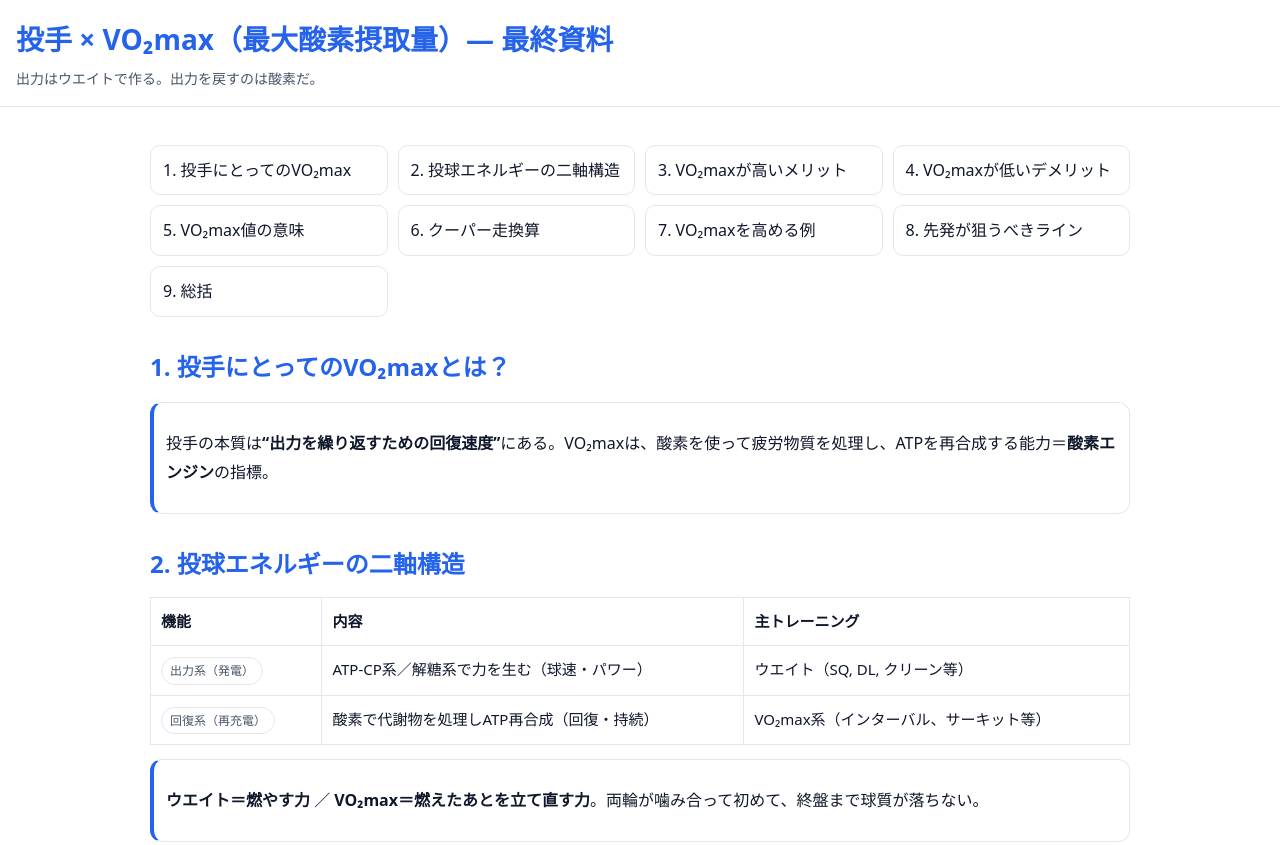
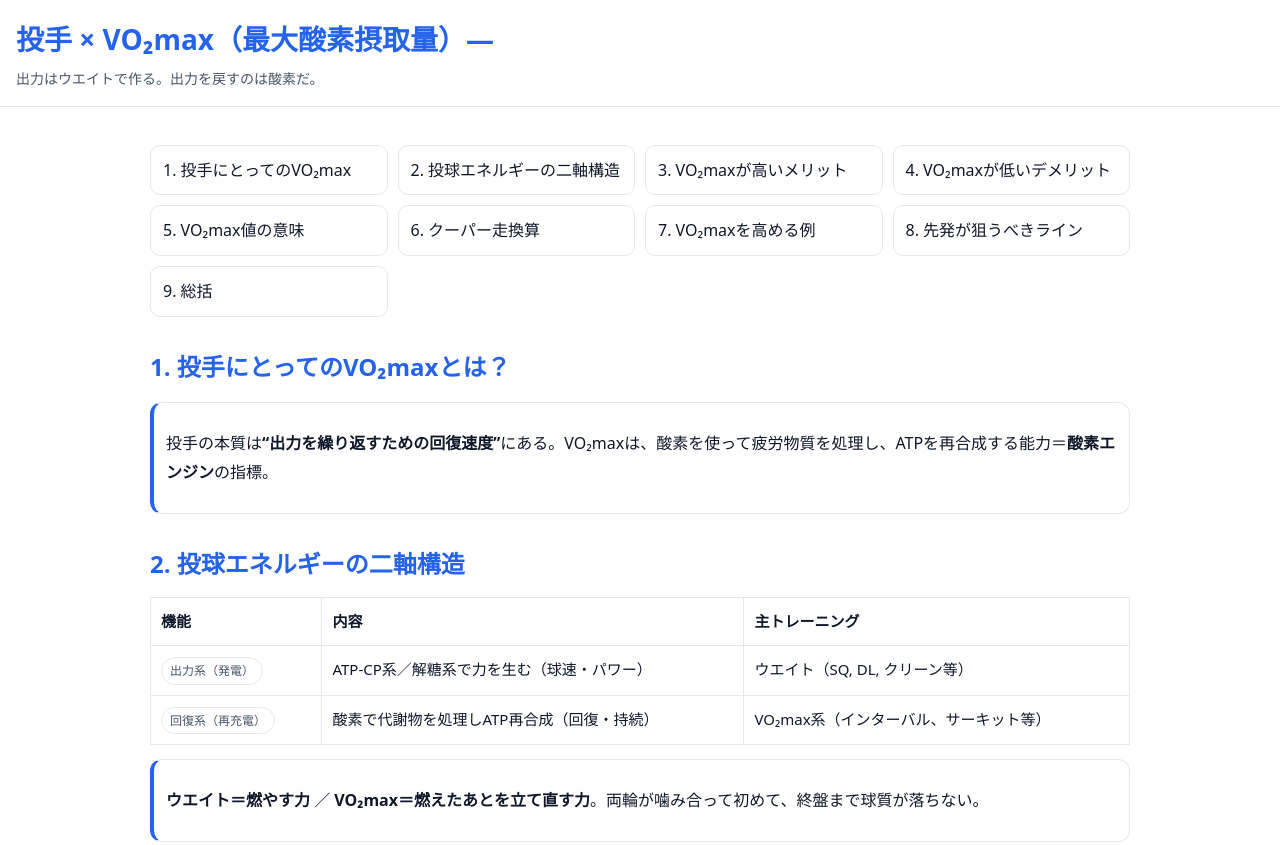
Before and after one commit to adjustment-commits/pitcher-running-fitness-2025-10, a plain HTML site: page index.html in a window 1280 px wide. Shown: the top 845 px of the page. Drawn offline with Linux system fonts and the light colour scheme.

Commit message:
Update index.html

```diff
--- a/index.html
+++ b/index.html
@@ -67,7 +67,7 @@
 <body>
 
 <header>
-  <h1>投手 × VO₂max（最大酸素摂取量）— 最終資料</h1>
+  <h1>投手 × VO₂max（最大酸素摂取量）—</h1>
   <p class="sub">出力はウエイトで作る。出力を戻すのは酸素だ。</p>
 </header>
 
```
